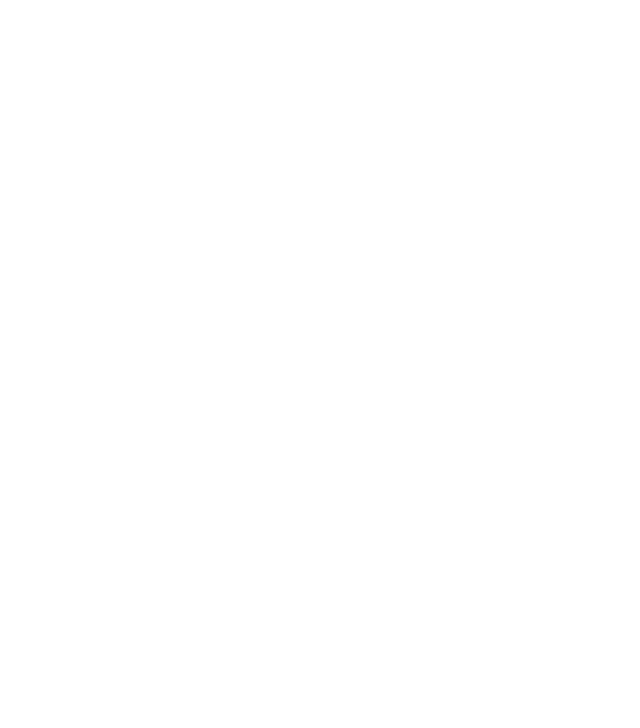
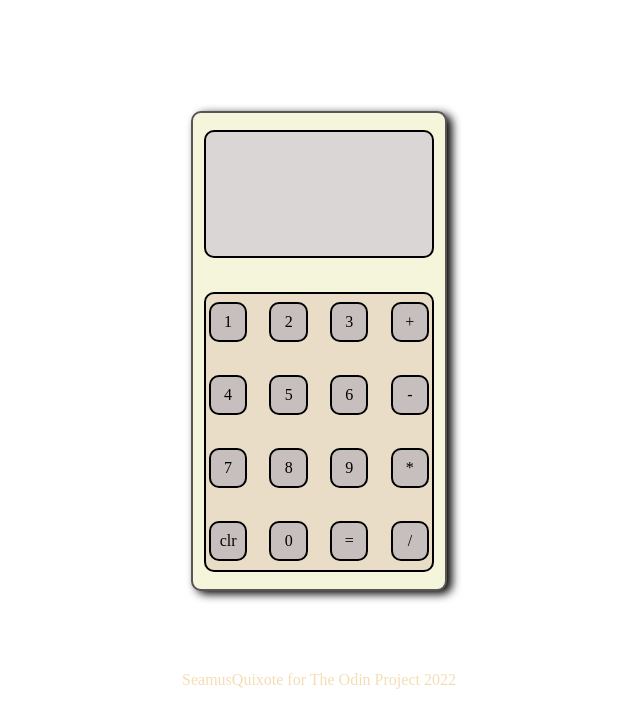
Before and after one commit to SalamanderCtesiphon/Calculator, a plain HTML site: page index.html in a window 1280 px wide. Shown: the whole page, without its empty margins (321-961 px from the left). Drawn offline with Linux system fonts and the light colour scheme.

Commit message:
added a multiplication button that i forgot, and finished styling the ui

```diff
--- a/index.html
+++ b/index.html
@@ -13,23 +13,25 @@
         <div class="display-surface">
             <div class="screen"></div>
             <div class="button-area">
-                <div class="one"></div>
-                <div class="two"></div>
-                <div class="three"></div>
-                <div class="plus"></div>
-                <div class="four"></div>
-                <div class="five"></div>
-                <div class="six"></div>
-                <div class="minus"></div>
-                <div class="seven"></div>
-                <div class="eight"></div>
-                <div class="nine"></div>
-                <div class="clear"></div>
-                <div class="zero"></div>
-                <div class="equals"></div>
-                <div class="divide"></div>
+                <div class="btn">1</div>
+                <div class="btn">2</div>
+                <div class="btn">3</div>
+                <div class="btn">+</div>
+                <div class="btn">4</div>
+                <div class="btn">5</div>
+                <div class="btn">6</div>
+                <div class="btn">-</div>
+                <div class="btn">7</div>
+                <div class="btn">8</div>
+                <div class="btn">9</div>
+                <div class="btn">*</div>
+                <div class="btn">clr</div>
+                <div class="btn">0</div>
+                <div class="btn">=</div>
+                <div class="btn">/</div>
             </div>
         </div>
+        <p>SeamusQuixote for The Odin Project 2022</p>
     </div>
 </body>
 </html>
--- a/styles.css
+++ b/styles.css
@@ -0,0 +1,68 @@
+* {
+    margin: 0px;
+    box-sizing: border-box;
+}
+
+.container {
+    height: 100vh;
+    width: 100vw;
+    display: flex;
+    justify-content: center;
+    align-items: center;
+    flex-direction: column;
+}
+h2 {
+    margin-bottom: 10vh;
+}
+
+.display-surface {
+    height: 60vh;
+    width: 20vw;
+    border: 2px solid rgb(87, 85, 85);
+    box-shadow: 5px 3px 10px;
+    border-radius: 10px;
+    display: flex;
+    flex-direction: column;
+    align-items: center;
+    justify-content: space-around;
+    background-color: beige;
+}
+
+.screen {
+    height: 16vh;
+    width: 18vw;
+    border: 2px solid black;
+    border-radius: 10px;
+    background-color:  rgb(218, 214, 214);
+}
+
+.button-area {
+    height: 35vh;
+    width: 18vw;
+    border: 2px solid black;
+    border-radius: 10px;
+    background-color: rgb(233, 221, 199);
+    display: grid;
+    grid-template-columns: auto auto auto auto;
+    gap: 2vh;
+    justify-content: space-around;
+
+
+}
+
+.btn {
+    height: 5vh;
+    width: 3vw;
+    border: 2px solid black;
+    display: flex;
+    align-items: center;
+    justify-content: center;
+    border-radius: 10px;
+    margin-top: 1vh;
+    background-color: rgb(199, 190, 190);
+}
+
+p {
+    color: wheat;
+    margin-top: 10vh;
+}
```
